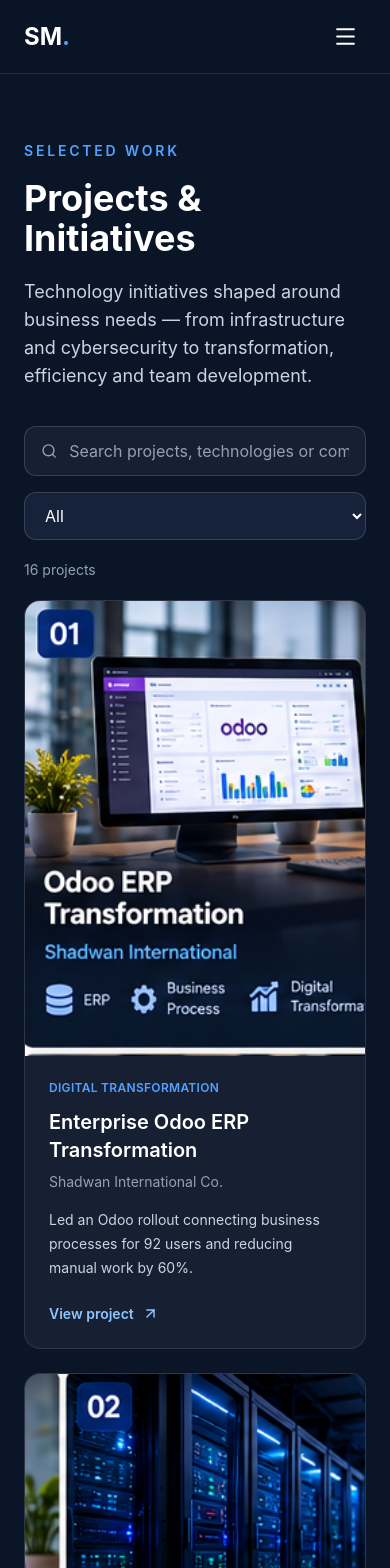
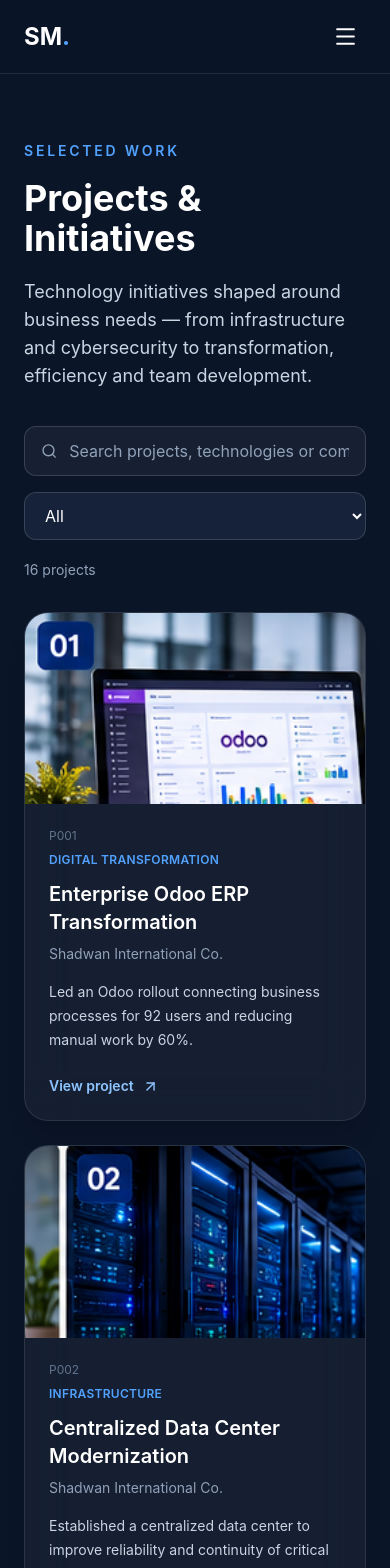
Before and after one commit to sherifhassan21/Portfolio, a React (Vite) app in the folder react-app/: page /projects in a window 390 px wide. Shown: the top 1568 px of the page. Built offline with nearby package versions, Linux system fonts and the light colour scheme.

Commit message:
Refresh project cards with responsive glass panels and motion

```diff
--- a/react-app/src/pages/Projects.tsx
+++ b/react-app/src/pages/Projects.tsx
@@ -1,6 +1,7 @@
 import { useMemo, useState } from 'react'
 import { Link } from 'react-router'
 import { ArrowUpRight, Search, FolderKanban } from 'lucide-react'
+import { motion } from 'motion/react'
 import { projects } from '../data/portfolioProjects'
 
 export default function Projects() {
@@ -23,17 +24,17 @@
       <select aria-label="Filter projects by category" value={category} onChange={e=>setCategory(e.target.value)} className="max-w-full rounded-xl border border-white/15 bg-[#15223a] px-4 py-3 text-white md:max-w-sm">{categories.map(c=><option key={c}>{c}</option>)}</select>
     </div>
     <p className="mt-5 text-sm text-slate-400">{filtered.length} projects</p>
-    <div className="mt-5 grid gap-6 md:grid-cols-2 xl:grid-cols-3">{filtered.map(p=><Link to={`/projects/${p.slug}`} key={p.id} className="group flex overflow-hidden rounded-2xl border border-white/10 bg-white/5 transition hover:-translate-y-1 hover:border-blue-400/60">
-      <article className="flex w-full flex-col">
-        <div className="flex aspect-[16/9] items-center justify-center bg-gradient-to-br from-[#203b65] to-[#0c162b]">{p.image ? <img src={p.image} alt={`Illustration for ${p.title}`} loading="lazy" className="h-full w-full object-cover object-top" /> : <FolderKanban size={48} className="text-blue-300"/>}</div>
-        <div className="flex flex-1 flex-col p-6">
+    <div className="mt-8 grid gap-6 md:grid-cols-2 xl:grid-cols-3">{filtered.map(p=><Link to={`/projects/${p.slug}`} key={p.id} className="group flex overflow-hidden rounded-3xl border border-white/10 bg-white/[.045] shadow-xl backdrop-blur-xl transition duration-300 hover:-translate-y-1 hover:border-blue-400/60 hover:bg-white/[.08]">
+      <motion.article initial={{opacity:0,y:20}} whileInView={{opacity:1,y:0}} viewport={{once:true,amount:.12}} transition={{duration:.4}} className="flex w-full flex-col">
+        <div className="relative flex aspect-[16/9] items-center justify-center overflow-hidden bg-gradient-to-br from-[#203b65] to-[#0c162b]">{p.image ? <img src={p.image} alt={`Illustration for ${p.title}`} loading="lazy" className="h-full w-full object-cover object-top transition-transform duration-700 group-hover:scale-105" /> : <FolderKanban size={48} className="text-blue-300"/>}</div>
+        <div className="flex flex-1 flex-col p-6"><div className="mb-2 text-xs text-slate-500">{p.id}</div>
           <span className="text-xs font-semibold uppercase tracking-wide text-blue-400">{p.category}</span>
           <h2 className="mt-3 text-xl font-semibold text-white">{p.title}</h2>
           <p className="mt-2 text-sm text-slate-400">{p.company}</p>
           <p className="mt-4 flex-1 text-sm leading-6 text-slate-300">{p.summary}</p>
           <span className="mt-6 inline-flex items-center gap-2 text-sm font-semibold text-blue-300">View project <ArrowUpRight size={17}/></span>
         </div>
-      </article>
+      </motion.article>
     </Link>)}</div>
     {!filtered.length && <p className="py-14 text-center text-slate-300">No projects match your search.</p>}
   </section>
```
